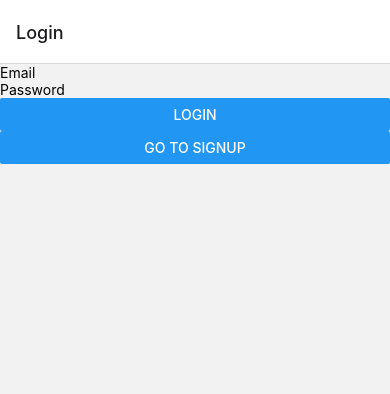
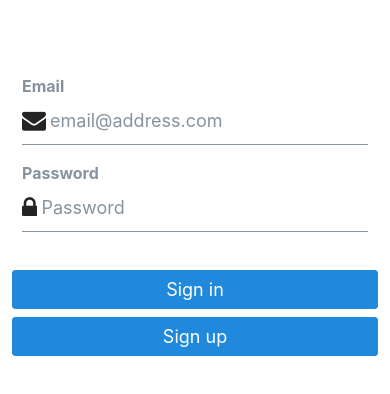
Before and after one commit to crisTINACFG/JupiTimer, a React Native app: screen /HomeScreen in a window 390 px wide. Shown: the top 394 px of the page. Built offline with nearby package versions, Linux system fonts and the light colour scheme.

Commit message:
Fixed the supabase crap? Not too sure

```diff
--- a/App.js
+++ /dev/null
@@ -1,33 +0,0 @@
-import React, { useEffect, useState } from 'react';
-import { NavigationContainer } from '@react-navigation/native';
-import { createStackNavigator } from '@react-navigation/stack';
-import HomeScreen from './src/Screens/HomeScreen.js';
-import LoginScreen from './src/Screens/loginScreen.js';
-import SignUpScreen from './src/Screens/signupScreen.js';
-import { supabase } from './src/api/supabaseClient';
-const Stack = createStackNavigator();
-
-export default function App() {
-    const [authenticated, setAuthenticated] = useState(false);
-
-    useEffect(() => {
-        supabase.auth.onAuthStateChange((_event, session) => {
-            setAuthenticated(session ? true : false);
-        });
-    }, []);
-
-    return (
-        <NavigationContainer>
-            <Stack.Navigator>
-                {authenticated ? (
-                    <Stack.Screen name="Home" component={HomeScreen} />
-                ) : (
-                    <>
-                        <Stack.Screen name="Login" component={LoginScreen} />
-                        <Stack.Screen name="SignUp" component={SignUpScreen} />
-                    </>
-                )}
-            </Stack.Navigator>
-        </NavigationContainer>
-    );
-};
--- /dev/null
+++ b/App.tsx
@@ -0,0 +1,32 @@
+import 'react-native-url-polyfill/auto';
+import React, { useState, useEffect } from 'react';
+import { supabase } from './src/api/supabaseClient';
+import Auth from './src/api/Auth';
+import HomeScreen from './src/Screens/HomeScreen';
+import { View } from 'react-native';
+import { Session } from '@supabase/supabase-js';
+import { logout } from './src/api/supabaseClient';
+
+
+export default function App() {
+  const [session, setSession] = useState<Session | null>(null);
+
+  useEffect(() => {
+    logout();
+  }, []);
+
+  useEffect(() => {
+    supabase.auth.getSession().then(({ data: { session } }) => {
+
+      setSession(session);
+    });
+
+    supabase.auth.onAuthStateChange((_event, session) => {
+
+      setSession(session);
+    });
+  }, []);
+
+  // Render the HomeScreen if there is a session, otherwise render the Auth component
+  return session && session.user ? <HomeScreen /> : <View><Auth /></View>;
+}
--- a/package.json
+++ b/package.json
@@ -16,10 +16,12 @@
     "@supabase/supabase-js": "^2.39.3",
     "react": "18.2.0",
     "react-native": "0.73.2",
+    "react-native-elements": "^3.4.3",
     "react-native-gesture-handler": "^2.14.1",
     "react-native-safe-area-context": "^4.8.2",
     "react-native-screens": "^3.29.0",
-    "react-native-url-polyfill": "^2.0.0"
+    "react-native-url-polyfill": "^2.0.0",
+    "react-native-vector-icons": "^10.0.3"
   },
   "devDependencies": {
     "@babel/core": "^7.20.0",
--- a/src/Components/Stopwatch.js
+++ b/src/Components/Stopwatch.js
@@ -181,7 +181,7 @@ const styles = StyleSheet.create({
     segmentedControl: {
         flexDirection: 'row',
         justifyContent: 'center',
-        marginTop:20,
+        marginTop:60,
     },
     button: {  //segmented control buttons
         padding: 13,
--- a/src/Screens/HomeScreen.js
+++ b/src/Screens/HomeScreen.js
@@ -1,11 +1,15 @@
 import React from 'react';
-import { View, StyleSheet } from 'react-native';
-import Stopwatch from "../Components/Stopwatch";
+import { View, StyleSheet, Text, Pressable } from 'react-native';
+import Stopwatch from '../Components/Stopwatch';
+import { logout } from '../api/supabaseClient';
 
 export default function HomeScreen() {
     return (
         <View style={styles.container}>
             <Stopwatch />
+            <Pressable onPress={logout} style={styles.logoutButton}>
+                 <Text>Logout</Text>
+            </Pressable>
         </View>
     );
 }
@@ -17,4 +21,11 @@ const styles = StyleSheet.create({
         alignItems: 'center',
         backgroundColor: '#fff', // Ensure the background color matches across screens
     },
+    logoutButton: {
+        marginTop: 20,
+        padding: 10,
+        backgroundColor: 'red', // Choose a suitable color
+        borderRadius: 5,
+      },
+
 });
--- a/src/Screens/loginScreen.js
+++ /dev/null
@@ -1,38 +0,0 @@
-import React, { useState } from 'react';
-import { View, TextInput, Button } from 'react-native';
-import { supabase } from '../api/supabaseClient';
-
-export default function LoginScreen({ navigation }) {
-    const [email, setEmail] = useState('');
-    const [password, setPassword] = useState('');
-
-    const handleLogin = async () => {
-        try {
-            console.log('Attempting to log in with:', email, password);
-            const { user, error } = await supabase.auth.signIn({ email, password });
-
-            if (error) {
-                console.error('Login error:', error);
-                throw error;
-            }
-
-            console.log('Login successful, user:', user);
-            if (user) navigation.replace('Home');
-        } catch (error) {
-            console.error('Login exception:', error);
-            alert(error.message);
-        }
-    };
-
-    return (
-        <View>
-            <TextInput placeholder="Email" onChangeText={setEmail} value={email} />
-            <TextInput placeholder="Password" onChangeText={setPassword} value={password} secureTextEntry />
-            <Button title="Login" onPress={handleLogin} />
-            <Button title="Go to Signup" onPress={() => navigation.navigate('SignUp')} />
-        </View>
-    );
-}
-
-console.log('Supabase client:', supabase);
-console.log('Supabase auth:', supabase.auth);
--- a/src/Screens/signupScreen.js
+++ /dev/null
@@ -1,55 +0,0 @@
-import React, { useState } from 'react';
-import { View, TextInput, Button } from 'react-native';
-import { supabase } from '../api/supabaseClient.js';
-
-export default function SignUpScreen({ navigation }) {
-    const [email, setEmail] = useState('');
-    const [password, setPassword] = useState('');
-    const [user_id, setUserId] = useState(''); // Add user_id state
-
-    const handleSignUp = async () => {
-        const { user, error } = await supabase.auth.signUp({ email, password });
-        if (error) {
-            console.error('Sign up error:', error);
-            alert(error.message);
-            return;
-        }
-        if (user) {
-            // After signup, update the user_id in the database
-            const { data, error: dbError } = await supabase
-                .from('Users')
-                .upsert([{ email, user_id }], { returning: 'minimal' });
-
-            if (dbError) {
-                console.error('Database error:', dbError);
-                alert('Database error saving new user.');
-            } else {
-                navigation.replace('Home');
-            }
-        }
-    };
-
-
-    return (
-        <View>
-            <TextInput
-                placeholder="Username" // Add input for user_id
-                onChangeText={setUserId}
-                value={user_id}
-            />
-            <TextInput
-                placeholder="Email"
-                onChangeText={setEmail}
-                value={email}
-            />
-            <TextInput
-                placeholder="Password"
-                onChangeText={setPassword}
-                value={password}
-                secureTextEntry
-            />
-            <Button title="Sign Up" onPress={handleSignUp} />
-            <Button title="Go to Login" onPress={() => navigation.navigate('Login')} />
-        </View>
-    );
-}
--- /dev/null
+++ b/src/api/Auth.tsx
@@ -0,0 +1,83 @@
+import React, { useState } from 'react'
+import { Alert, StyleSheet, View } from 'react-native'
+import { supabase } from './supabaseClient'
+import { Button, Input } from 'react-native-elements'
+
+export default function Auth() {
+  const [email, setEmail] = useState('')
+  const [password, setPassword] = useState('')
+  const [loading, setLoading] = useState(false)
+
+  async function signInWithEmail() {
+    setLoading(true)
+    const { error } = await supabase.auth.signInWithPassword({
+      email: email,
+      password: password,
+    })
+
+    if (error) Alert.alert(error.message)
+    setLoading(false)
+  }
+
+  async function signUpWithEmail() {
+    setLoading(true)
+    const {
+      data: { session },
+      error,
+    } = await supabase.auth.signUp({
+      email: email,
+      password: password,
+    })
+
+    if (error) Alert.alert(error.message)
+    if (!session) Alert.alert('Please check your inbox for email verification!')
+    setLoading(false)
+  }
+
+  return (
+    <View style={styles.container}>
+      <View style={[styles.verticallySpaced, styles.mt20]}>
+        <Input
+          label="Email"
+          leftIcon={{ type: 'font-awesome', name: 'envelope' }}
+          onChangeText={(text) => setEmail(text)}
+          value={email}
+          placeholder="email@address.com"
+          autoCapitalize={'none'}
+        />
+      </View>
+      <View style={styles.verticallySpaced}>
+        <Input
+          label="Password"
+          leftIcon={{ type: 'font-awesome', name: 'lock' }}
+          onChangeText={(text) => setPassword(text)}
+          value={password}
+          secureTextEntry={true}
+          placeholder="Password"
+          autoCapitalize={'none'}
+        />
+      </View>
+      <View style={[styles.verticallySpaced, styles.mt20]}>
+        <Button title="Sign in" disabled={loading} onPress={() => signInWithEmail()} />
+      </View>
+      <View style={styles.verticallySpaced}>
+        <Button title="Sign up" disabled={loading} onPress={() => signUpWithEmail()} />
+      </View>
+    </View>
+  )
+}
+
+const styles = StyleSheet.create({
+  container: {
+    marginTop: 40,
+    padding: 12,
+  },
+  verticallySpaced: {
+    paddingTop: 4,
+    paddingBottom: 4,
+    alignSelf: 'stretch',
+  },
+  mt20: {
+    marginTop: 20,
+  },
+})
--- a/src/api/supabaseClient.js
+++ b/src/api/supabaseClient.ts
@@ -3,8 +3,12 @@ import 'react-native-url-polyfill/auto'
 import AsyncStorage from '@react-native-async-storage/async-storage'
 import { createClient } from '@supabase/supabase-js'
 
-const supabaseUrl = 'https://alhooxczakrurgymmdwu.supabase.co'
-const supabaseAnonKey = 'eyJhbGciOiJIUzI1NiIsInR5cCI6IkpXVCJ9.eyJpc3MiOiJzdXBhYmFzZSIsInJlZiI6ImFsaG9veGN6YWtydXJneW1tZHd1Iiwicm9sZSI6ImFub24iLCJpYXQiOjE3MDYxODEzNzIsImV4cCI6MjAyMTc1NzM3Mn0.8Wr1ZZA9XJi2zCaP3ahiF8NG_6Ssug6esqkTKVpRFf8'
+const supabaseUrl = 'https://crngrdqlotajkcxngpip.supabase.co'
+const supabaseAnonKey = 'eyJhbGciOiJIUzI1NiIsInR5cCI6IkpXVCJ9.eyJpc3MiOiJzdXBhYmFzZSIsInJlZiI6ImNybmdyZHFsb3RhamtjeG5ncGlwIiwicm9sZSI6ImFub24iLCJpYXQiOjE3MDY3MzQ3MDQsImV4cCI6MjAyMjMxMDcwNH0.FiZYeMQP3egSlqNwaXxJ2yC0ynEU83SE76U-UQiD2wE'
+
+export const logout = async () => {
+  await supabase.auth.signOut({ scope: 'local' })
+};
 
 export const supabase = createClient(supabaseUrl, supabaseAnonKey, {
   auth: {
```
Also changed, not shown: src/api/AuthContext.js (deleted, +0 -43 lines), 2 other files (tests, documents, lock files or other folders).
